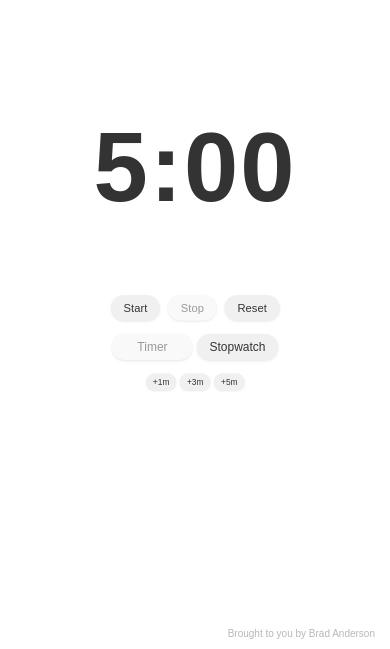
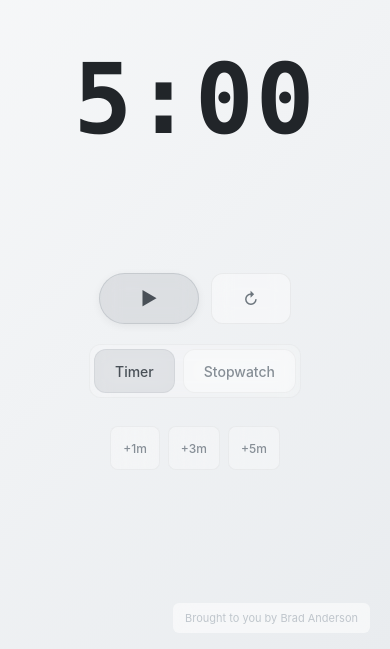
Before and after one commit to bradleyglen2001/tf, a plain HTML site: page index.html in a window 390 px wide. Shown: the part 195-844 px from the top of the page. Drawn offline with Linux system fonts and the light colour scheme.

Commit message:
Update index.html
fixed the reset button to revert to the last time rather than default time. Improved the visual hierarchy

```diff
--- a/index.html
+++ b/index.html
@@ -3,7 +3,7 @@
 <head>
     <meta charset="UTF-8">
     <meta name="viewport" content="width=device-width, initial-scale=1.0">
-    <title>Simple Timer</title>
+    <title>HurryClock.com A Simple Time</title>
     <style>
         * {
             margin: 0;
@@ -17,9 +17,9 @@
             align-items: center;
             justify-content: center;
             min-height: 100vh;
-            background: #ffffff;
-            color: #333333;
-            font-family: 'Arial', sans-serif;
+            background: linear-gradient(135deg, #f8f9fa 0%, #e9ecef 100%);
+            color: #212529;
+            font-family: -apple-system, BlinkMacSystemFont, 'Segoe UI', Roboto, sans-serif;
         }
 
         .container {
@@ -33,91 +33,192 @@
             font-size: clamp(80px, 25vw, 220px);
             letter-spacing: 2px;
             margin: 5vh 0 3vh 0;
-            font-family: 'Arial', sans-serif;
-            color: #333333;
+            font-family: 'SF Mono', Monaco, 'Cascadia Code', monospace;
+            color: #212529;
             display: flex;
             justify-content: center;
             align-items: center;
-            font-weight: bold;
+            font-weight: 600;
             transition: color 0.5s ease;
             cursor: pointer;
         }
 
         #display:hover {
-            background: rgba(0, 0, 0, 0.02);
-            border-radius: 10px;
+            background: rgba(255, 255, 255, 0.5);
+            border-radius: 16px;
+            backdrop-filter: blur(10px);
         }
 
         .time-display {
-            padding: 10px;
-            border-radius: 10px;
-            transition: background 0.2s ease;
+            padding: 16px 24px;
+            border-radius: 16px;
+            transition: all 0.3s ease;
         }
 
         .editing {
-            background: rgba(0, 0, 0, 0.05);
+            background: rgba(255, 255, 255, 0.6);
+            backdrop-filter: blur(10px);
+            box-shadow: 0 8px 32px rgba(0, 0, 0, 0.08);
         }
 
+        /* Button Base Styles */
+        .btn {
+            border: none;
+            border-radius: 12px;
+            cursor: pointer;
+            font-family: inherit;
+            font-weight: 500;
+            transition: all 0.2s cubic-bezier(0.4, 0, 0.2, 1);
+            display: inline-flex;
+            align-items: center;
+            justify-content: center;
+            text-decoration: none;
+            position: relative;
+            overflow: hidden;
+            min-height: 44px;
+        }
+
+        .btn:before {
+            content: '';
+            position: absolute;
+            inset: 0;
+            border-radius: inherit;
+            padding: 1px;
+            background: linear-gradient(45deg, transparent, rgba(255,255,255,0.1), transparent);
+            mask: linear-gradient(#fff 0 0) content-box, linear-gradient(#fff 0 0);
+            mask-composite: subtract;
+            opacity: 0;
+            transition: opacity 0.2s;
+        }
+
+        .btn:hover:before {
+            opacity: 1;
+        }
+
+        .btn:active {
+            transform: scale(0.98);
+        }
+
+        .btn:disabled {
+            opacity: 0.6;
+            cursor: not-allowed;
+            transform: none !important;
+        }
+
+        /* Primary Buttons (Play/Stop) */
+        .btn-primary {
+            background: rgba(108, 117, 125, 0.15);
+            color: #495057;
+            font-size: 20px;
+            padding: 16px 32px;
+            min-width: 120px;
+            border-radius: 60px;
+            border: 1px solid rgba(108, 117, 125, 0.2);
+            box-shadow: 0 2px 8px rgba(0, 0, 0, 0.06);
+            backdrop-filter: blur(10px);
+        }
+
+        .btn-primary:hover {
+            transform: translateY(-1px);
+            background: rgba(108, 117, 125, 0.25);
+            color: #212529;
+            box-shadow: 0 3px 12px rgba(0, 0, 0, 0.1);
+        }
+
+        .btn-primary.stop-state {
+            background: rgba(73, 80, 87, 0.2);
+            color: #343a40;
+            border-color: rgba(73, 80, 87, 0.25);
+        }
+
+        .btn-primary.stop-state:hover {
+            background: rgba(73, 80, 87, 0.3);
+            color: #212529;
+        }
+
+        /* Secondary Buttons (Reset) */
+        .btn-secondary {
+            background: rgba(255, 255, 255, 0.4);
+            color: #6c757d;
+            font-size: 18px;
+            padding: 12px 24px;
+            min-width: 80px;
+            border: 1px solid rgba(0, 0, 0, 0.05);
+            backdrop-filter: blur(10px);
+        }
+
+        .btn-secondary:hover {
+            background: rgba(255, 255, 255, 0.6);
+            color: #495057;
+            transform: translateY(-0.5px);
+            border-color: rgba(0, 0, 0, 0.08);
+        }
+
+        /* Mode Toggle Buttons */
+        .btn-toggle {
+            background: rgba(255, 255, 255, 0.3);
+            color: #868e96;
+            font-size: 14px;
+            padding: 8px 20px;
+            border: 1px solid rgba(0, 0, 0, 0.04);
+            backdrop-filter: blur(10px);
+        }
+
+        .btn-toggle.active {
+            background: rgba(108, 117, 125, 0.15);
+            color: #495057;
+            border-color: rgba(108, 117, 125, 0.1);
+        }
+
+        .btn-toggle:hover:not(.active) {
+            background: rgba(255, 255, 255, 0.5);
+            color: #6c757d;
+        }
+
+        /* Quick Add Buttons */
+        .btn-quick {
+            background: rgba(255, 255, 255, 0.3);
+            color: #868e96;
+            font-size: 12px;
+            padding: 6px 12px;
+            border: 1px solid rgba(0, 0, 0, 0.04);
+            backdrop-filter: blur(10px);
+            border-radius: 8px;
+        }
+
+        .btn-quick:hover {
+            background: rgba(255, 255, 255, 0.5);
+            color: #6c757d;
+            transform: translateY(-0.5px);
+        }
+
+        /* Layout Containers */
         .controls {
             display: flex;
-            gap: 10px;
+            gap: 16px;
             justify-content: center;
             flex-wrap: wrap;
-            margin-bottom: 10px;
-            scale: 0.8;
-        }
-
-        button {
-            font-size: 14px;
-            padding: 8px 16px;
-            border: none;
-            border-radius: 20px;
-            cursor: pointer;
-            background: #f0f0f0;
-            color: #333333;
-            transition: all 0.2s;
-            box-shadow: 0 1px 3px rgba(0, 0, 0, 0.1);
-        }
-
-        button:hover {
-            background: #e0e0e0;
-        }
-
-        button:disabled {
-            background: #f9f9f9;
-            color: #999999;
-            cursor: not-allowed;
+            margin-bottom: 20px;
         }
 
         .mode-buttons {
             display: flex;
             justify-content: center;
-            gap: 5px;
-            margin-bottom: 10px;
-        }
-
-        .mode-buttons button {
-            font-size: 12px;
-            padding: 6px 12px;
-            border-radius: 15px;
-            min-width: 80px;
-        }
-
-        .mode-buttons button.active {
-            background: #f9f9f9;
-            color: #999999;
-        }
-
-        .mode-buttons button.active:hover {
-            background: #f0f0f0;
+            gap: 8px;
+            margin-bottom: 16px;
+            background: rgba(255, 255, 255, 0.2);
+            padding: 4px;
+            border-radius: 12px;
+            backdrop-filter: blur(10px);
+            display: inline-flex;
+            border: 1px solid rgba(0, 0, 0, 0.03);
         }
 
         .quick-add {
             display: flex;
             justify-content: center;
-            gap: 5px;
-            margin-top: 5px;
-            scale: 0.7;
+            gap: 8px;
+            margin-top: 12px;
             transition: opacity 0.3s ease;
         }
 
@@ -126,30 +227,36 @@
             pointer-events: none;
         }
 
-        .quick-add button {
-            font-size: 12px;
-            padding: 5px 10px;
-        }
-
         .edit-hint {
             font-size: 14px;
-            color: #666;
-            margin-top: 10px;
+            color: #868e96;
+            margin-top: 16px;
             opacity: 0;
             transition: opacity 0.3s ease;
+            background: rgba(255, 255, 255, 0.4);
+            padding: 12px 20px;
+            border-radius: 8px;
+            backdrop-filter: blur(10px);
+            display: inline-block;
+            border: 1px solid rgba(0, 0, 0, 0.03);
         }
 
         .edit-hint.show {
             opacity: 1;
         }
-                .citation {
+
+        .citation {
             position: fixed;
-            bottom: 10px;
-            right: 15px;
-            font-size: 10px;
-            color: #999;
+            bottom: 16px;
+            right: 20px;
+            font-size: 11px;
+            color: #adb5bd;
             opacity: 0.7;
             transition: opacity 0.2s ease;
+            background: rgba(255, 255, 255, 0.8);
+            padding: 8px 12px;
+            border-radius: 6px;
+            backdrop-filter: blur(10px);
         }
 
         .citation:hover {
@@ -157,39 +264,76 @@
         }
 
         .citation a {
-            color: #999;
+            color: inherit;
             text-decoration: none;
         }
 
         .citation a:hover {
-            color: #666;
             text-decoration: underline;
+        }
+
+        /* Icon improvements */
+        .icon {
+            display: inline-flex;
+            align-items: center;
+            justify-content: center;
+        }
+
+        /* Responsive adjustments */
+        @media (max-width: 480px) {
+            .controls {
+                gap: 12px;
+            }
+
+            .btn-primary {
+                font-size: 18px;
+                padding: 14px 28px;
+                min-width: 100px;
+            }
+
+            .btn-secondary {
+                font-size: 16px;
+                padding: 10px 20px;
+            }
+        }
+
+        /* Animation for timer countdown */
+        .urgent {
+            animation: pulse 1s infinite;
+        }
+
+        @keyframes pulse {
+            0%, 100% { transform: scale(1); }
+            50% { transform: scale(1.02); }
         }
     </style>
 </head>
 <body>
     <div class="container">
-        <div id="display" style="color: rgb(51, 51, 51);">
+        <div id="display" style="color: rgb(33, 37, 41);">
             <div class="time-display" id="timeDisplay">5:00</div>
         </div>
 
         <div class="edit-hint" id="editHint">Click the time to edit. Enter numbers from right: 10=10sec, 1000=10min, 100000=10hr</div>
 
         <div class="controls">
-            <button id="start">Start</button>
-            <button id="stop" disabled>Stop</button>
-            <button id="reset">Reset</button>
+            <button id="playStopBtn" class="btn btn-primary">
+                <span class="icon">▶</span>
+            </button>
+            <button id="reset" class="btn btn-secondary">
+                <span class="icon">↻</span>
+            </button>
         </div>
 
         <div class="mode-buttons">
-            <button id="timerBtn" class="active">Timer</button>
-            <button id="stopwatchBtn">Stopwatch</button>
+            <button id="timerBtn" class="btn btn-toggle active">Timer</button>
+            <button id="stopwatchBtn" class="btn btn-toggle">Stopwatch</button>
         </div>
 
         <div class="quick-add">
-            <button id="add1">+1m</button>
-            <button id="add3">+3m</button>
-            <button id="add5">+5m</button>
+            <button id="add1" class="btn btn-quick">+1m</button>
+            <button id="add3" class="btn btn-quick">+3m</button>
+            <button id="add5" class="btn btn-quick">+5m</button>
         </div>
     </div>
 
@@ -207,8 +351,7 @@
         let editBuffer = '';
 
         const timeDisplay = document.getElementById('timeDisplay');
-        const startBtn = document.getElementById('start');
-        const stopBtn = document.getElementById('stop');
+        const playStopBtn = document.getElementById('playStopBtn');
         const resetBtn = document.getElementById('reset');
         const timerBtn = document.getElementById('timerBtn');
         const stopwatchBtn = document.getElementById('stopwatchBtn');
@@ -246,19 +389,36 @@
 
             timeDisplay.textContent = formatTime(elapsedTime);
 
-            // Change display color based on remaining time
+            // Change display color and add urgency animation
             if (isTimer && isRunning) {
                 const totalSeconds = Math.floor(elapsedTime / 1000);
 
                 if (totalSeconds <= 30) {
-                    display.style.color = '#ff3333';
+                    display.style.color = '#000000';
+                    display.classList.add('urgent');
                 } else if (totalSeconds <= 120) {
-                    display.style.color = '#ff9933';
+                    display.style.color = '#495057';
+                    display.classList.remove('urgent');
                 } else {
-                    display.style.color = '#333333';
+                    display.style.color = '#212529';
+                    display.classList.remove('urgent');
                 }
             } else {
-                display.style.color = '#333333';
+                display.style.color = '#212529';
+                display.classList.remove('urgent');
+            }
+        }
+
+        function updatePlayStopButton() {
+            const icon = playStopBtn.querySelector('.icon');
+            if (isRunning) {
+                icon.textContent = '■';
+                playStopBtn.classList.add('stop-state');
+                playStopBtn.disabled = false;
+            } else {
+                icon.textContent = '▶';
+                playStopBtn.classList.remove('stop-state');
+                playStopBtn.disabled = false;
             }
         }
 
@@ -312,7 +472,7 @@
                             e.preventDefault();
                             exitEditMode();
                             if (isTimer && elapsedTime > 0) {
-                                startBtn.click();
+                                playStopBtn.click();
                             }
                         }
                     }
@@ -395,17 +555,15 @@
             exitEditMode();
 
             if (isTimer) {
-                elapsedTime = 5 * 60 * 1000; // Reset to 5 minutes
-                originalTimerValue = elapsedTime;
+                // Reset to the last configured time instead of default 5 minutes
+                elapsedTime = originalTimerValue;
             } else {
                 elapsedTime = 0;
             }
 
             updateDisplay();
-            startBtn.disabled = false;
-            stopBtn.disabled = true;
-            resetBtn.disabled = false;
-            display.style.color = '#333333';
+            updatePlayStopButton();
+            display.style.color = '#212529';
         }
 
         function addTime(minutes) {
@@ -414,6 +572,51 @@
                 originalTimerValue = elapsedTime;
                 updateDisplay();
             }
+        }
+
+        function togglePlayStop() {
+            exitEditMode();
+
+            if (isRunning) {
+                // Stop the timer/stopwatch
+                clearInterval(interval);
+                isRunning = false;
+            } else {
+                // Start the timer/stopwatch
+                if (isTimer) {
+                    if (elapsedTime <= 0) {
+                        alert('Please set a timer duration');
+                        return;
+                    }
+                }
+
+                isRunning = true;
+                interval = setInterval(() => {
+                    elapsedTime += isTimer ? -1000 : 1000;
+
+                    if (isTimer && elapsedTime <= 0) {
+                        elapsedTime = 0;
+                        clearInterval(interval);
+                        isRunning = false;
+                        updatePlayStopButton();
+
+                        // Flash the display
+                        let flashCount = 0;
+                        const flashInterval = setInterval(() => {
+                            display.style.color = display.style.color === '#000000' ? '#212529' : '#000000';
+                            flashCount++;
+                            if (flashCount >= 6) {
+                                clearInterval(flashInterval);
+                                display.style.color = '#212529';
+                            }
+                        }, 300);
+                    }
+
+                    updateDisplay();
+                }, 1000);
+            }
+
+            updatePlayStopButton();
         }
 
         // Event listeners
@@ -429,7 +632,7 @@
                     exitEditMode();
                     // Auto-start the timer after editing
                     if (isTimer && elapsedTime > 0) {
-                        startBtn.click();
+                        playStopBtn.click();
                     }
                 } else if (e.key === 'Escape') {
                     e.preventDefault();
@@ -453,53 +656,7 @@
             }
         });
 
-        startBtn.addEventListener('click', () => {
-            exitEditMode();
-
-            if (isTimer) {
-                if (elapsedTime <= 0) {
-                    alert('Please set a timer duration');
-                    return;
-                }
-            }
-
-            if (!isRunning) {
-                isRunning = true;
-                interval = setInterval(() => {
-                    elapsedTime += isTimer ? -1000 : 1000;
-
-                    if (isTimer && elapsedTime <= 0) {
-                        elapsedTime = 0;
-                        clearInterval(interval);
-                        isRunning = false;
-
-                        // Flash the display
-                        let flashCount = 0;
-                        const flashInterval = setInterval(() => {
-                            display.style.color = display.style.color === 'red' ? '#333333' : 'red';
-                            flashCount++;
-                            if (flashCount >= 6) {
-                                clearInterval(flashInterval);
-                                display.style.color = '#333333';
-                            }
-                        }, 300);
-                    }
-
-                    updateDisplay();
-                }, 1000);
-            }
-
-            startBtn.disabled = true;
-            stopBtn.disabled = false;
-        });
-
-        stopBtn.addEventListener('click', () => {
-            clearInterval(interval);
-            isRunning = false;
-            startBtn.disabled = false;
-            stopBtn.disabled = true;
-        });
-
+        playStopBtn.addEventListener('click', togglePlayStop);
         resetBtn.addEventListener('click', reset);
         timerBtn.addEventListener('click', setTimerMode);
         stopwatchBtn.addEventListener('click', setStopwatchMode);
@@ -510,6 +667,7 @@
 
         // Initialize
         updateDisplay();
+        updatePlayStopButton();
     </script>
 </body>
 </html>
```
